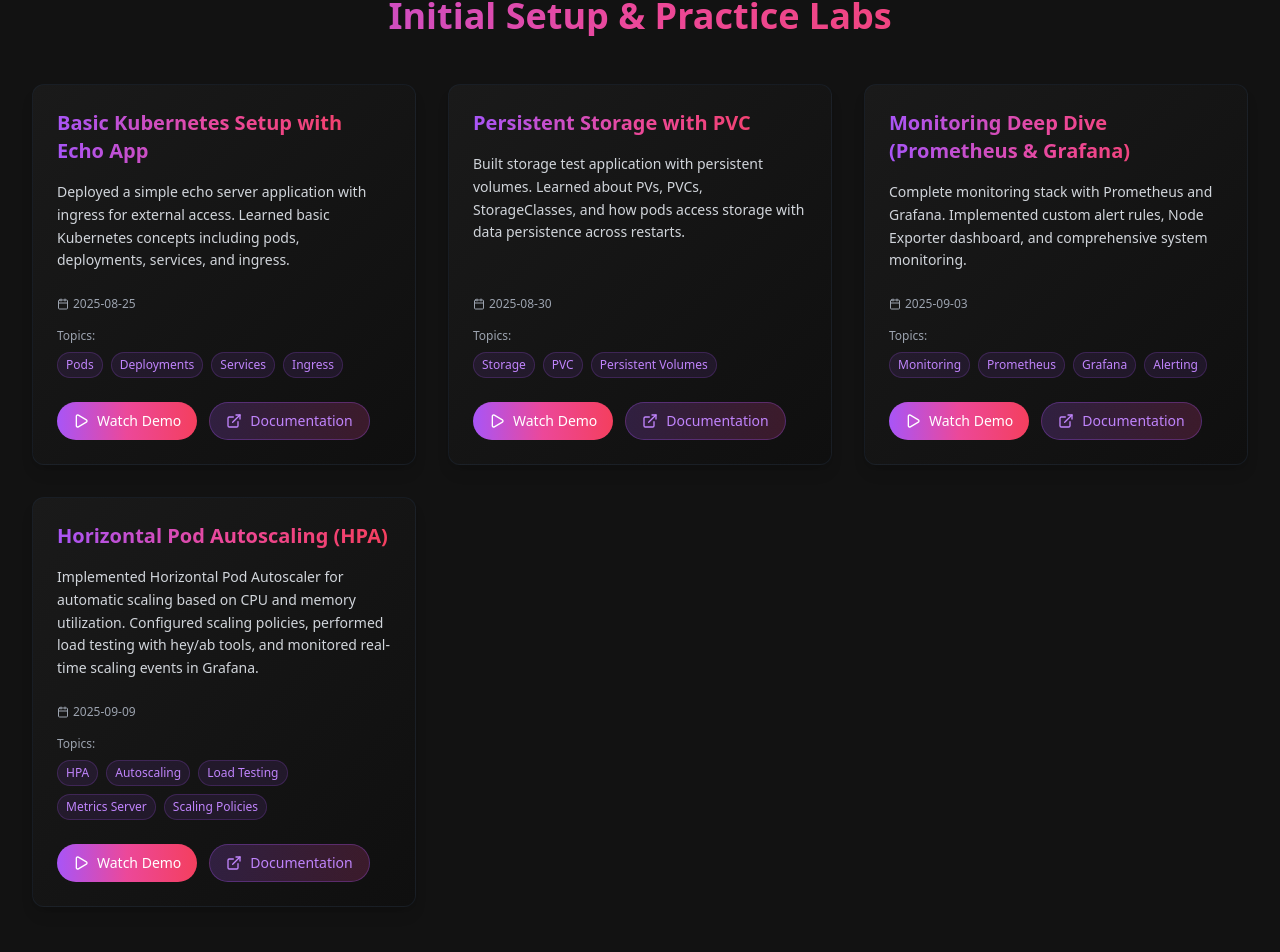
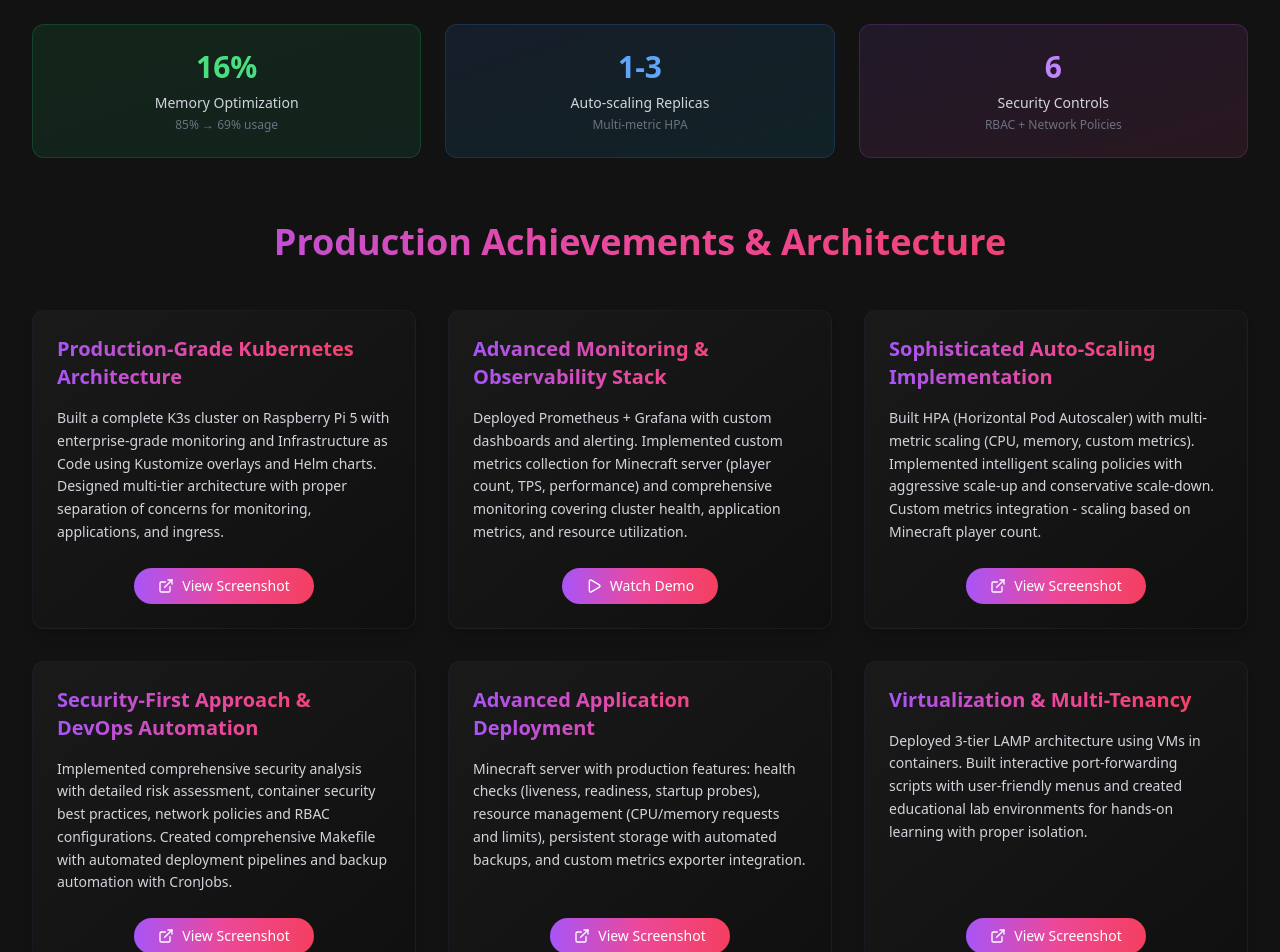
Before and after one commit to umar11b/k3s-showcase, a Next.js app: page / in a window 1280 px wide. Shown: the part 450-1402 px from the top of the page. Built offline with nearby package versions, Linux system fonts and the light colour scheme.

Commit message:
changed ui

```diff
--- a/src/app/layout.tsx
+++ b/src/app/layout.tsx
@@ -2,9 +2,9 @@ import type { Metadata } from "next";
 import "./globals.css";
 
 export const metadata: Metadata = {
-  title: "k3s Homelab Showcase - Umar Zaman",
+  title: "Production Kubernetes Homelab - Umar Zaman",
   description:
-    "Documenting my journey learning Kubernetes on Raspberry Pi with video demonstrations and detailed technical documentation for each lab exercise.",
+    "Enterprise-grade Kubernetes infrastructure on Raspberry Pi 5 featuring advanced monitoring, auto-scaling, security hardening, and DevOps automation with 16% memory optimization.",
 };
 
 export default function RootLayout({
--- a/src/app/page.tsx
+++ b/src/app/page.tsx
@@ -13,59 +13,104 @@ interface LabData {
   id: number;
   title: string;
   description: string;
-  videoUrl: string;
+  videoUrl?: string;
+  imageUrl?: string;
   thumbnail: string;
   date: string;
   tags: string[];
+  mediaType: "video" | "image";
 }
 
-// Sample lab data - you can expand this
-const labsData: LabData[] = [
+// Production Kubernetes homelab achievements
+const achievementsData: LabData[] = [
   {
     id: 1,
-    title: "Basic Kubernetes Setup with Echo App",
+    title: "Production-Grade Kubernetes Architecture",
     description:
-      "Deployed a simple echo server application with ingress for external access. Learned basic Kubernetes concepts including pods, deployments, services, and ingress.",
-    videoUrl: "/videos/lab1-demo.mp4",
-    thumbnail: "/images/lab1-thumb.jpg",
-    date: "2025-08-25",
-    tags: ["Pods", "Deployments", "Services", "Ingress"],
+      "Built a complete K3s cluster on Raspberry Pi 5 with enterprise-grade monitoring and Infrastructure as Code using Kustomize overlays and Helm charts. Designed multi-tier architecture with proper separation of concerns for monitoring, applications, and ingress.",
+    imageUrl: "/images/k3s-architecture-screenshot.png",
+    thumbnail: "/images/hero-image.png",
+    date: "2025-01-15",
+    tags: [
+      "K3s",
+      "Infrastructure as Code",
+      "Kustomize",
+      "Helm",
+      "Multi-tier Architecture",
+    ],
+    mediaType: "image",
   },
   {
     id: 2,
-    title: "Persistent Storage with PVC",
+    title: "Advanced Monitoring & Observability Stack",
     description:
-      "Built storage test application with persistent volumes. Learned about PVs, PVCs, StorageClasses, and how pods access storage with data persistence across restarts.",
-    videoUrl: "/videos/lab2-demo.mp4",
-    thumbnail: "/images/lab2-thumb.jpg",
-    date: "2025-08-30",
-    tags: ["Storage", "PVC", "Persistent Volumes"],
+      "Deployed Prometheus + Grafana with custom dashboards and alerting. Implemented custom metrics collection for Minecraft server (player count, TPS, performance) and comprehensive monitoring covering cluster health, application metrics, and resource utilization.",
+    videoUrl: "/videos/monitoring-demo.mp4",
+    thumbnail: "/images/hero-image.png",
+    date: "2025-01-20",
+    tags: [
+      "Prometheus",
+      "Grafana",
+      "Custom Metrics",
+      "Alerting",
+      "Observability",
+    ],
+    mediaType: "video",
   },
   {
     id: 3,
-    title: "Monitoring Deep Dive (Prometheus & Grafana)",
+    title: "Sophisticated Auto-Scaling Implementation",
     description:
-      "Complete monitoring stack with Prometheus and Grafana. Implemented custom alert rules, Node Exporter dashboard, and comprehensive system monitoring.",
-    videoUrl: "/videos/lab3-demo.mp4",
-    thumbnail: "/images/lab3-thumb.jpg",
-    date: "2025-09-03",
-    tags: ["Monitoring", "Prometheus", "Grafana", "Alerting"],
+      "Built HPA (Horizontal Pod Autoscaler) with multi-metric scaling (CPU, memory, custom metrics). Implemented intelligent scaling policies with aggressive scale-up and conservative scale-down. Custom metrics integration - scaling based on Minecraft player count.",
+    imageUrl: "/images/hpa-scaling-screenshot.png",
+    thumbnail: "/images/hero-image.png",
+    date: "2025-01-25",
+    tags: [
+      "HPA",
+      "Auto-scaling",
+      "Custom Metrics",
+      "Scaling Policies",
+      "Performance",
+    ],
+    mediaType: "image",
   },
   {
     id: 4,
-    title: "Horizontal Pod Autoscaling (HPA)",
+    title: "Security-First Approach & DevOps Automation",
     description:
-      "Implemented Horizontal Pod Autoscaler for automatic scaling based on CPU and memory utilization. Configured scaling policies, performed load testing with hey/ab tools, and monitored real-time scaling events in Grafana.",
-    videoUrl: "/videos/lab4-demo.mp4",
-    thumbnail: "/images/lab4-thumb.jpg",
-    date: "2025-09-09",
+      "Implemented comprehensive security analysis with detailed risk assessment, container security best practices, network policies and RBAC configurations. Created comprehensive Makefile with automated deployment pipelines and backup automation with CronJobs.",
+    imageUrl: "/images/security-rbac-screenshot.png",
+    thumbnail: "/images/hero-image.png",
+    date: "2025-01-30",
+    tags: ["Security", "RBAC", "Network Policies", "Automation", "DevOps"],
+    mediaType: "image",
+  },
+  {
+    id: 5,
+    title: "Advanced Application Deployment",
+    description:
+      "Minecraft server with production features: health checks (liveness, readiness, startup probes), resource management (CPU/memory requests and limits), persistent storage with automated backups, and custom metrics exporter integration.",
+    imageUrl: "/images/minecraft-deployment-screenshot.png",
+    thumbnail: "/images/hero-image.png",
+    date: "2025-02-05",
     tags: [
-      "HPA",
-      "Autoscaling",
-      "Load Testing",
-      "Metrics Server",
-      "Scaling Policies",
+      "Health Checks",
+      "Resource Management",
+      "Persistent Storage",
+      "Metrics Exporter",
     ],
+    mediaType: "image",
+  },
+  {
+    id: 6,
+    title: "Virtualization & Multi-Tenancy",
+    description:
+      "Deployed 3-tier LAMP architecture using VMs in containers. Built interactive port-forwarding scripts with user-friendly menus and created educational lab environments for hands-on learning with proper isolation.",
+    imageUrl: "/images/lamp-virtualization-screenshot.png",
+    thumbnail: "/images/hero-image.png",
+    date: "2025-02-10",
+    tags: ["Virtualization", "LAMP Stack", "Multi-tenancy", "Educational Labs"],
+    mediaType: "image",
   },
 ];
 
@@ -106,51 +151,30 @@ const LabCard = ({ lab, index }: { lab: LabData; index: number }) => {
       </p>
 
       <div className="space-y-4">
-        <div className="flex items-center gap-4 text-xs text-gray-400">
-          <div className="flex items-center gap-1">
-            <CalendarIcon className="w-3 h-3" />
-            {lab.date}
+        <div className="flex justify-center">
+          {(lab.mediaType === "video" && lab.videoUrl) ||
+          (lab.mediaType === "image" && lab.imageUrl) ? (
+            <button
+              onClick={() => setIsVideoModalOpen(true)}
+              className="flex items-center gap-2 px-6 py-2 rounded-full bg-gradient-to-r from-purple-500 via-pink-500 to-rose-500 text-white hover:shadow-lg hover:shadow-purple-500/25 transition-all duration-300 text-sm font-medium transform hover:scale-105"
+            >
+              {lab.mediaType === "video" ? (
+                <>
+                  <PlayIcon className="w-4 h-4" />
+                  Watch Demo
+                </>
+              ) : (
+                <>
+                  <ExternalLinkIcon className="w-4 h-4" />
+                  View Screenshot
+                </>
+              )}
+            </button>
+          ) : null}
         </div>
       </div>
 
-        <div>
-          <p className="text-gray-400 text-xs mb-2">Topics:</p>
-          <div className="flex flex-wrap gap-2">
-            {lab.tags.map((tag: string, i: number) => (
-              <span
-                key={i}
-                className="px-2 py-1 text-xs rounded-full bg-purple-500/10 text-purple-400 border border-purple-500/20 group-hover:bg-purple-500/20 group-hover:border-purple-500/40 transition-all duration-300"
-              >
-                {tag}
-              </span>
-            ))}
-          </div>
-        </div>
-
-        <div className="flex gap-3 pt-2">
-          <button
-            onClick={() => setIsVideoModalOpen(true)}
-            className="flex items-center gap-2 px-4 py-2 rounded-full bg-gradient-to-r from-purple-500 via-pink-500 to-rose-500 text-white hover:shadow-lg hover:shadow-purple-500/25 transition-all duration-300 text-sm font-medium transform hover:scale-105"
-          >
-            <PlayIcon className="w-4 h-4" />
-            Watch Demo
-          </button>
-          <a
-            href={`https://github.com/umar11b/k3s-showcase/blob/main/README.md#${lab.title
-              .toLowerCase()
-              .replace(/\s+/g, "-")
-              .replace(/[^a-z0-9-]/g, "")}`}
-            target="_blank"
-            rel="noopener noreferrer"
-            className="flex items-center gap-2 px-4 py-2 rounded-full bg-gradient-to-r from-purple-500/20 to-pink-500/20 border border-purple-500/30 text-purple-400 hover:from-purple-500/30 hover:to-pink-500/30 hover:shadow-lg hover:shadow-purple-500/25 transition-all duration-300 text-sm font-medium transform hover:scale-105"
-          >
-            <ExternalLinkIcon className="w-4 h-4" />
-            Documentation
-          </a>
-        </div>
-      </div>
-
-      {/* Video Modal */}
+      {/* Media Modal */}
       {isVideoModalOpen && (
         <div className="fixed inset-0 z-50 flex items-center justify-center bg-black/80">
           <div className="relative w-full max-w-4xl mx-4">
@@ -160,6 +184,7 @@ const LabCard = ({ lab, index }: { lab: LabData; index: number }) => {
             >
               ✕ Close
             </button>
+            {lab.mediaType === "video" && lab.videoUrl ? (
               <video
                 src={lab.videoUrl}
                 controls
@@ -168,6 +193,13 @@ const LabCard = ({ lab, index }: { lab: LabData; index: number }) => {
               >
                 Your browser does not support the video tag.
               </video>
+            ) : lab.mediaType === "image" && lab.imageUrl ? (
+              <img
+                src={lab.imageUrl}
+                alt={lab.title}
+                className="w-full rounded-lg"
+              />
+            ) : null}
           </div>
         </div>
       )}
@@ -187,12 +219,13 @@ export default function Home() {
           className="max-w-7xl mx-auto px-4 sm:px-6 lg:px-8 text-center"
         >
           <h1 className="text-5xl md:text-6xl font-bold mb-6 bg-gradient-to-r from-purple-500 via-pink-500 to-rose-500 bg-clip-text text-transparent">
-            k3s Homelab Showcase
+            Production Kubernetes Homelab
           </h1>
-          <p className="text-xl text-gray-300 mb-8 max-w-3xl mx-auto">
-            Documenting my journey learning Kubernetes on Raspberry Pi with
-            video demonstrations and detailed technical documentation for each
-            lab exercise.
+          <p className="text-xl text-gray-300 mb-8 max-w-4xl mx-auto">
+            Enterprise-grade Kubernetes infrastructure on Raspberry Pi 5 with
+            advanced monitoring, auto-scaling, security hardening, and DevOps
+            automation. Featuring 16% memory optimization, multi-metric HPA, and
+            comprehensive observability stack.
           </p>
           <div className="flex justify-center gap-4">
             <a
@@ -226,12 +259,53 @@ export default function Home() {
           viewport={{ once: true }}
           className="max-w-7xl mx-auto px-4 sm:px-6 lg:px-8"
         >
+          {/* Key Metrics Section */}
+          <div className="grid grid-cols-1 md:grid-cols-3 gap-6 mb-16">
+            <motion.div
+              initial={{ opacity: 0, y: 20 }}
+              whileInView={{ opacity: 1, y: 0 }}
+              transition={{ duration: 0.5, delay: 0.1 }}
+              viewport={{ once: true }}
+              className="bg-gradient-to-br from-green-500/10 to-emerald-500/10 p-6 rounded-xl border border-green-500/20 text-center"
+            >
+              <div className="text-3xl font-bold text-green-400 mb-2">16%</div>
+              <div className="text-gray-300 text-sm">Memory Optimization</div>
+              <div className="text-gray-500 text-xs mt-1">85% → 69% usage</div>
+            </motion.div>
+
+            <motion.div
+              initial={{ opacity: 0, y: 20 }}
+              whileInView={{ opacity: 1, y: 0 }}
+              transition={{ duration: 0.5, delay: 0.2 }}
+              viewport={{ once: true }}
+              className="bg-gradient-to-br from-blue-500/10 to-cyan-500/10 p-6 rounded-xl border border-blue-500/20 text-center"
+            >
+              <div className="text-3xl font-bold text-blue-400 mb-2">1-3</div>
+              <div className="text-gray-300 text-sm">Auto-scaling Replicas</div>
+              <div className="text-gray-500 text-xs mt-1">Multi-metric HPA</div>
+            </motion.div>
+
+            <motion.div
+              initial={{ opacity: 0, y: 20 }}
+              whileInView={{ opacity: 1, y: 0 }}
+              transition={{ duration: 0.5, delay: 0.3 }}
+              viewport={{ once: true }}
+              className="bg-gradient-to-br from-purple-500/10 to-pink-500/10 p-6 rounded-xl border border-purple-500/20 text-center"
+            >
+              <div className="text-3xl font-bold text-purple-400 mb-2">6</div>
+              <div className="text-gray-300 text-sm">Security Controls</div>
+              <div className="text-gray-500 text-xs mt-1">
+                RBAC + Network Policies
+              </div>
+            </motion.div>
+          </div>
+
           <h2 className="text-4xl font-bold text-center mb-12 bg-gradient-to-r from-purple-500 via-pink-500 to-rose-500 bg-clip-text text-transparent">
-            Initial Setup & Practice Labs
+            Production Achievements & Architecture
           </h2>
 
           <div className="grid grid-cols-1 md:grid-cols-2 lg:grid-cols-3 gap-8">
-            {labsData.map((lab, index) => (
+            {achievementsData.map((lab, index) => (
               <LabCard key={lab.id} lab={lab} index={index} />
             ))}
           </div>
```
Also changed, not shown: 1 other file (tests, documents, lock files or other folders). Lines whose indentation alone changed are shown as unchanged.
